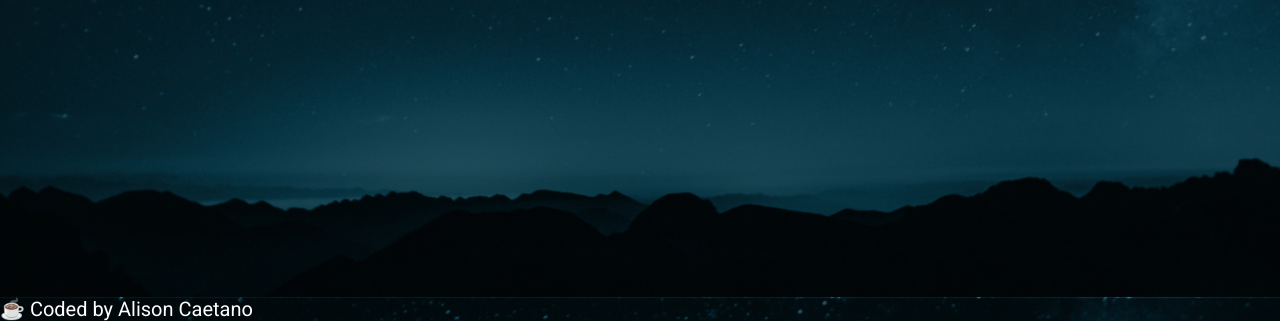
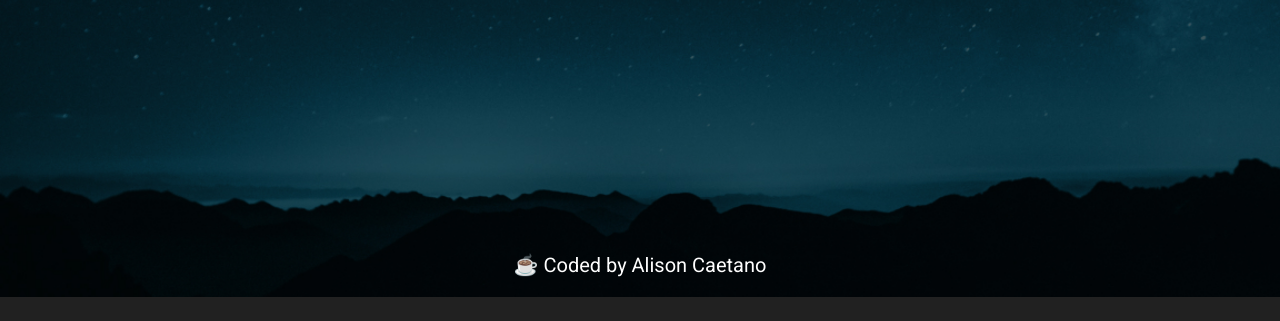
Before and after one commit to AlizonCaetano/UniverseSPA, a website with bundled scripts: page index.html in a window 1280 px wide. Shown: the part 503-824 px from the top of the page. After the commit the page ends 800 px from the top, so only its background shows below. Built offline with nearby package versions, Linux system fonts and the light colour scheme.

Commit message:
Update style.css

```diff
--- a/app/css/style.css
+++ b/app/css/style.css
@@ -146,6 +146,14 @@ main p {
   color: var(--txt-hov-clr);
 }
 
+footer {
+    position: absolute;
+    bottom: 20px;
+    display: flex;
+    justify-content: center;
+    width: 100%;
+}
+
 @media(max-width: 600px){
   nav{
     padding: 1.4rem 0 0 1.4rem;
```
